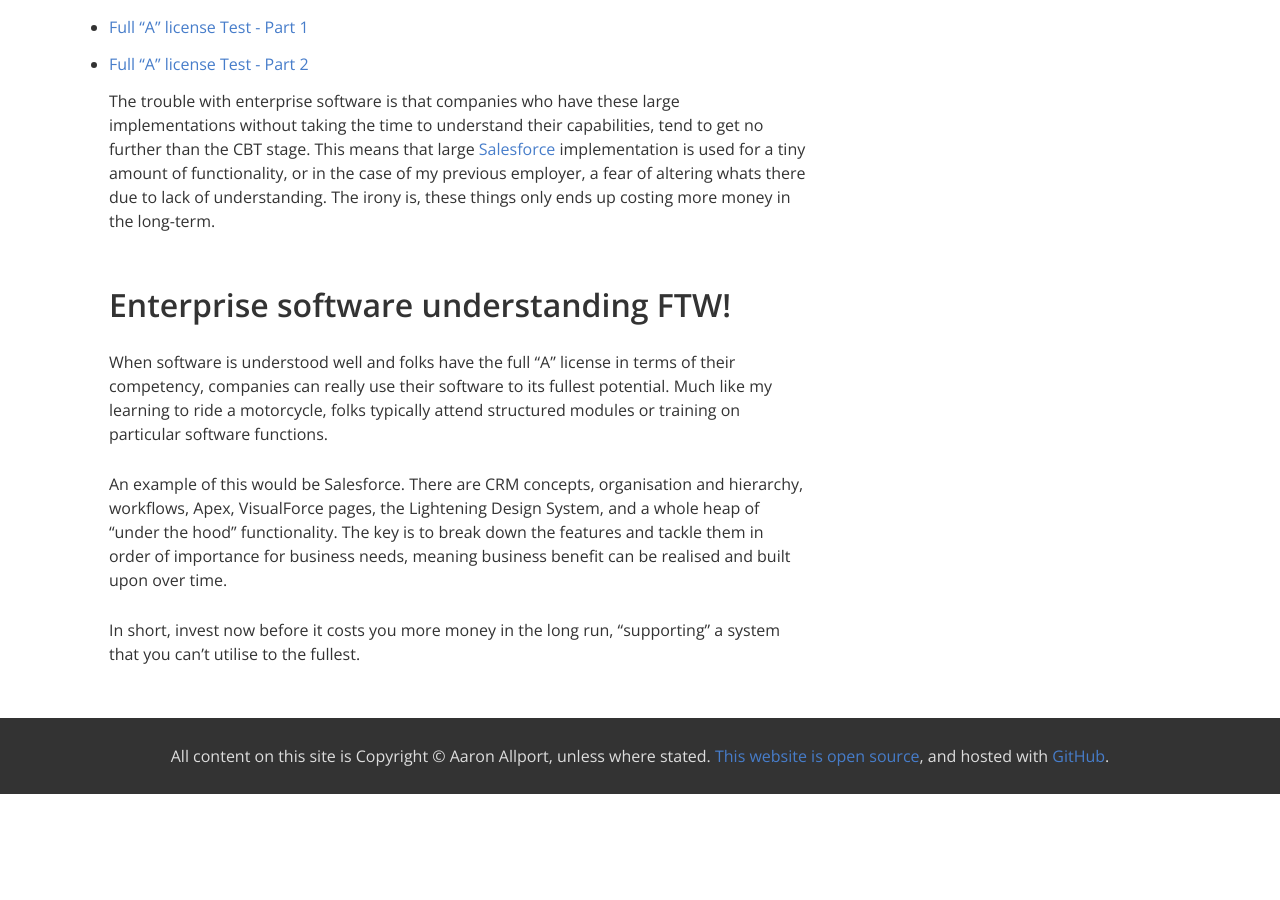
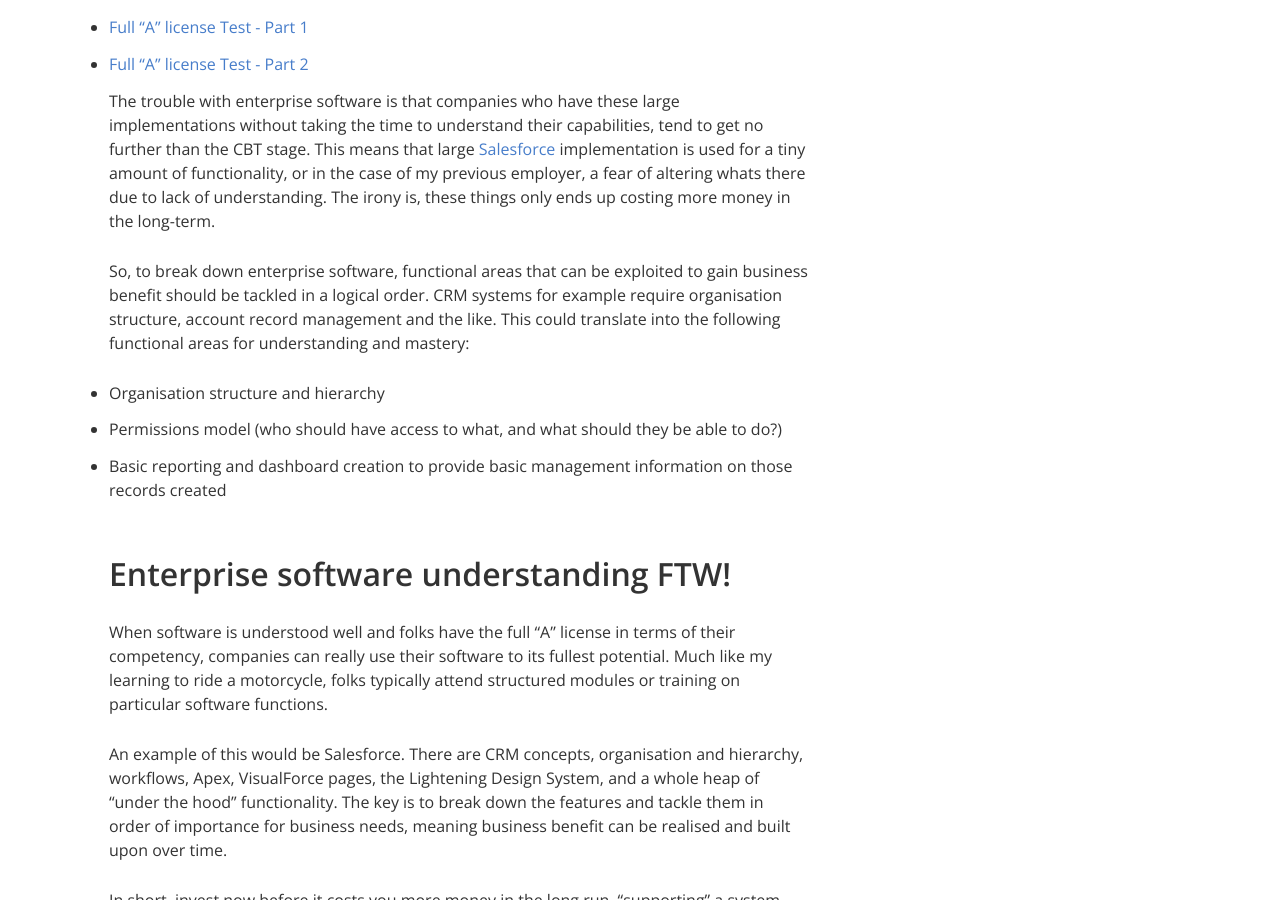
Before and after one commit to aaronallport/aaronallport.github.io, a Jekyll site: the page built from _posts/2015-10-28-Understanding-your-enterprise-software-is-like-riding-a-(motor)bike.md, in a window 1280 px wide and 900 px high, scrolled down 1878 px. Built offline with Jekyll 4.4.1, drawn with Linux system fonts in a browser that asks for light colours; Markdown is read by kramdown in place of the engine named in the settings; before the commit the page ends 2672 px from its top, so only the background shows below that.

Commit message:
Add paragraphs

```diff
--- a/_posts/2015-10-28-Understanding-your-enterprise-software-is-like-riding-a-(motor)bike.md
+++ b/_posts/2015-10-28-Understanding-your-enterprise-software-is-like-riding-a-(motor)bike.md
@@ -38,10 +38,16 @@ Of course, there are several stages to [being able to ride a 900cc motorcycle](h
 
 The trouble with enterprise software is that companies who have these large implementations without taking the time to understand their capabilities, tend to get no further than the CBT stage. This means that large [Salesforce](http://www.salesforce.com/) implementation is used for a tiny amount of functionality, or in the case of my previous employer, a fear of altering whats there due to lack of understanding. The irony is, these things only ends up costing more money in the long-term.
 
+So, to break down enterprise software, functional areas that can be exploited to gain business benefit should be tackled in a logical order. CRM systems for example require organisation structure, account record management and the like. This could translate into the following functional areas for understanding and mastery:
+
+* Organisation structure and hierarchy
+* Permissions model (who should have access to what, and what should they be able to do?)
+* Basic reporting and dashboard creation to provide basic management information on those records created
+
 ## Enterprise software understanding FTW!
 
 When software is understood well and folks have the full "A" license in terms of their competency, companies can really use their software to its fullest potential. Much like my learning to ride a motorcycle, folks typically attend structured modules or training on particular software functions.
 
-An example of this would be Salesforce. There are CRM concepts, organisation and hierarchy, workflows, Apex, VisualForce pages, the Lightening Design System, and a whole heap of "under the hood" functionality. The key is to break down the features and tackle them in order of importance for  business needs, meaning business benefit can be realised and built upon over time.
+An example of this would be Salesforce. There are CRM concepts, organisation and hierarchy, workflows, Apex, VisualForce pages, the Lightening Design System, and a whole heap of "under the hood" functionality. The key is to break down the features and tackle them in order of importance for business needs, meaning business benefit can be realised and built upon over time.
 
 In short, invest now before it costs you more money in the long run, "supporting" a system that you can't utilise to the fullest.
```
